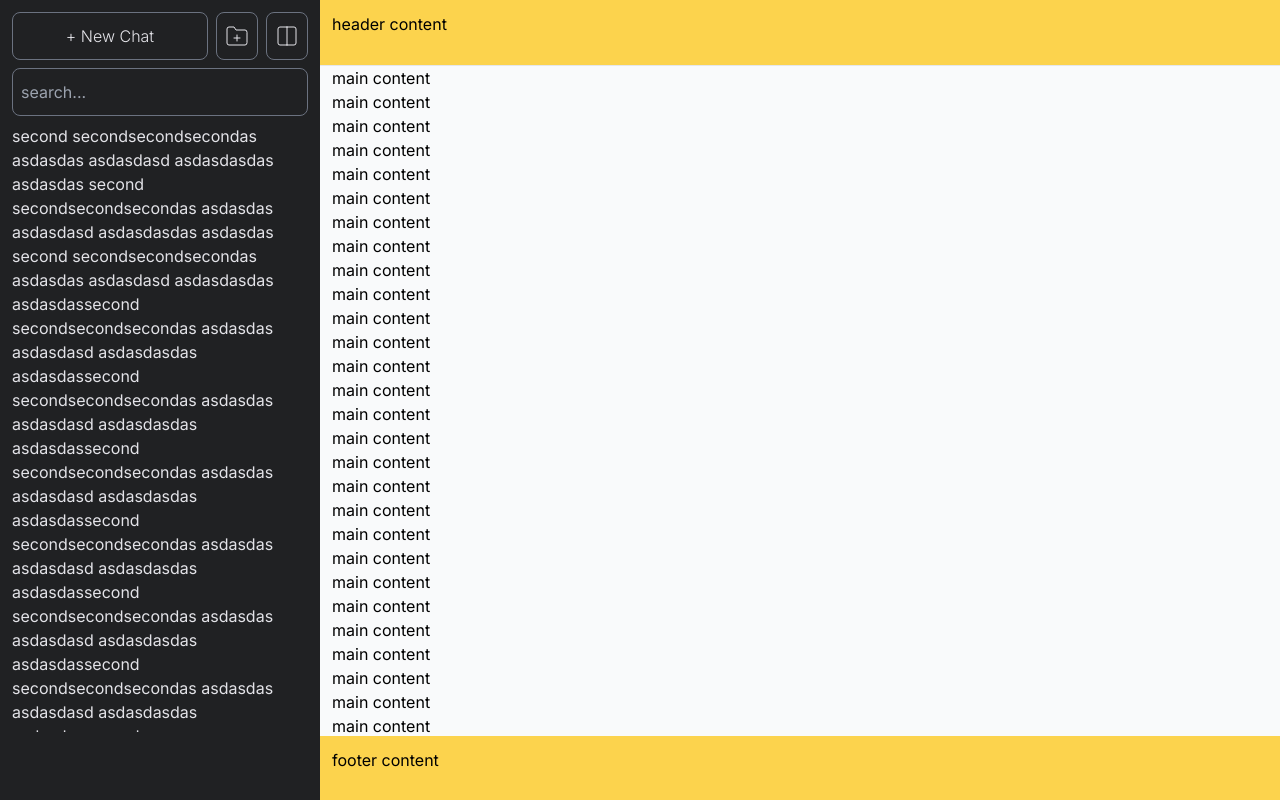
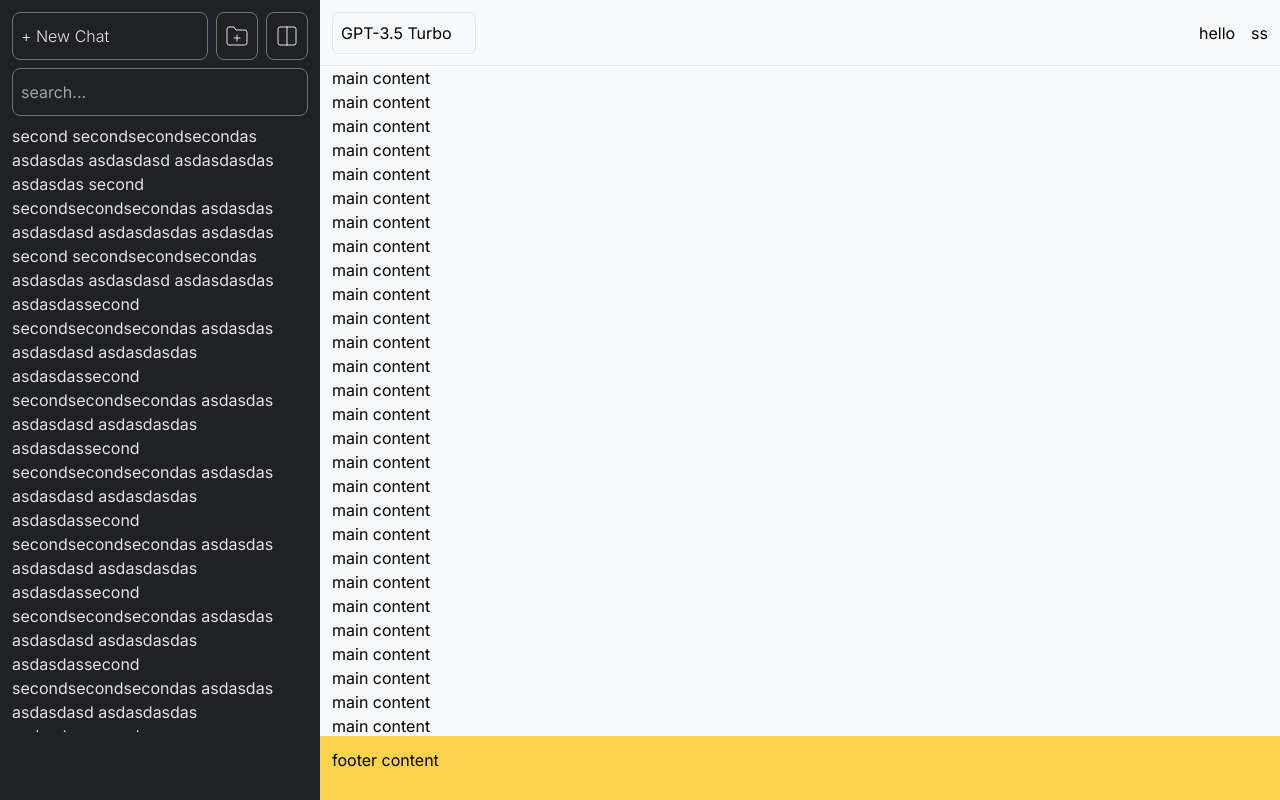
Before and after one commit to lesenelir/ai-space, a Next.js app: page /chat in a window 1280 px wide. Built offline with nearby package versions, Linux system fonts and the light colour scheme.

Commit message:
feat: add select ui component

```diff
--- a/src/components/chat/Message/HeaderContent/index.tsx
+++ b/src/components/chat/Message/HeaderContent/index.tsx
@@ -1,7 +1,26 @@
+import Select from '@/components/ui/Select'
+
 export default function HeaderContent() {
   return (
-    <div className={'w-full h-[66px] p-3 border-b bg-amber-300'}>
-        header content
+    <div className={'w-full h-[66px] p-3 border-b flex justify-between items-center'}>
+      {/* left icon */}
+      <div>
+        <Select
+          width={`w-36`}
+          options={[
+            { value: 'GPT-3.5 Turbo', label: 'GPT-3.5 Turbo' },
+            { value: 'GPT-4 Turbo', label: 'GPT-4 Turbo' },
+            { value: 'Baidu Model', label: 'Baidu Model' },
+          ]}
+          className={'text-black'}
+        />
+      </div>
+
+      {/* right icon */}
+      <div className={'flex flex-row gap-4'}>
+        <p>hello</p>
+        <p>ss</p>
+      </div>
     </div>
   )
 }
--- /dev/null
+++ b/src/components/ui/Select/index.tsx
@@ -0,0 +1,57 @@
+import { useState } from 'react'
+import { motion } from 'framer-motion'
+
+type TOptions = {
+  value: string
+  label: string
+}
+
+interface IProps {
+  width: string
+  options: TOptions[]
+  className?: string
+}
+
+export default function Select({
+  width,
+  options,
+  className,
+}: IProps) {
+  const [isOpen, setIsOpen] = useState<boolean>(false)
+  const [selectedOption, setSelectedOption] = useState<string>(options[0].value)
+
+  const handleSelect = (option: TOptions) => {
+    setSelectedOption(option.value)
+    setIsOpen(false)
+  }
+
+  return (
+    <div className={`relative ${width} ${className}`}>
+      <div
+        className={'cursor-pointer border border-gray-200 rounded-md p-2'}
+        onClick={() => setIsOpen(!isOpen)}
+      >
+        {selectedOption}
+      </div>
+
+      {isOpen && (
+        <motion.ul
+          initial={{ opacity: 0, y: -10 }}
+          animate={{ opacity: 1, y: 0 }}
+          exit={{ opacity: 0, y: -10 }}
+          className={'absolute z-50 w-full bg-gray-50 border border-gray-200 rounded-md p-2'}
+        >
+          {options.map((option, index) => (
+            <motion.li
+              key={index}
+              onClick={() => handleSelect(option)}
+              className={'cursor-pointer rounded-md py-2 hover:bg-gray-200 transition-change'}
+            >
+              {option.label}
+            </motion.li>
+          ))}
+        </motion.ul>
+      )}
+    </div>
+  )
+}
--- a/src/components/ui/index.tsx
+++ b/src/components/ui/index.tsx
@@ -1 +1,2 @@
 export * from './ResizableDiv'
+export * from './Select'
--- a/src/styles/globals.css
+++ b/src/styles/globals.css
@@ -14,7 +14,7 @@
 
 /* menu */
 .menu-first-content-item {
-  @apply rounded-lg border border-gray-500 text-left flex justify-center items-center p-2;
+  @apply rounded-lg border border-gray-500 flex justify-start items-center p-2;
 }
 
 
```
